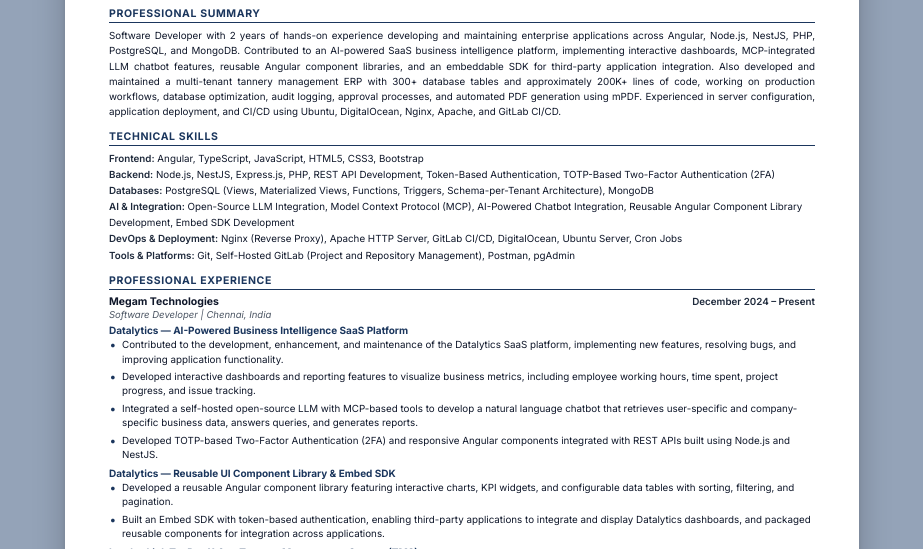
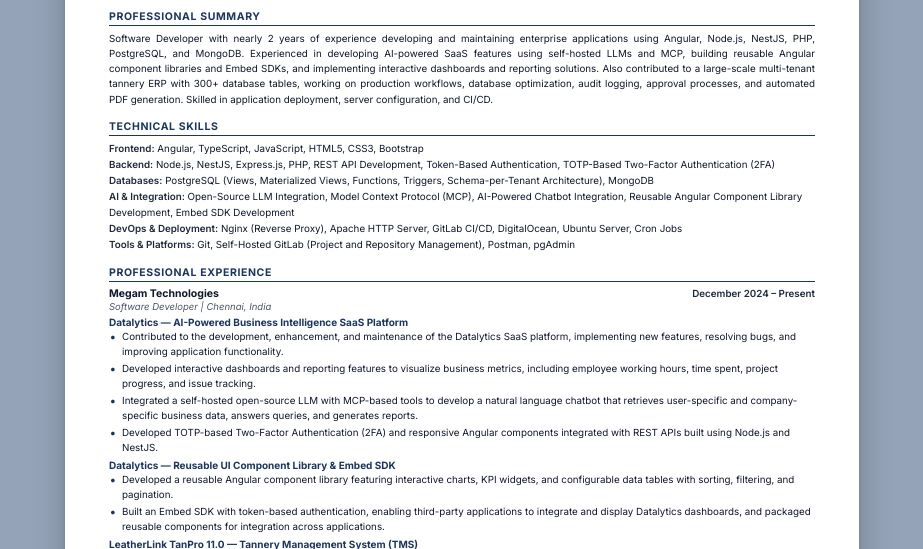
Before and after one commit to BoobalanIT/Resume-Builder, a website: page index.html in a window 1280 px wide. Shown: the part 227-776 px from the top of the page, without its empty margins (178-1101 px from the left). Drawn offline with Linux system fonts and the light colour scheme.

```diff
--- a/index.html
+++ b/index.html
@@ -69,14 +69,12 @@
       <section class="sec">
         <div class="sec-title">Professional Summary</div>
         <p class="summary" id="summary" contenteditable="false">
-          Software Developer with 2 years of hands-on experience developing and maintaining enterprise applications
-          across Angular, Node.js, NestJS, PHP, PostgreSQL, and MongoDB. Contributed to an AI-powered SaaS business
-          intelligence platform, implementing interactive dashboards, MCP-integrated LLM chatbot features, reusable
-          Angular component libraries, and an embeddable SDK for third-party application integration. Also developed and
-          maintained a multi-tenant tannery management ERP with 300+ database tables and approximately 200K+ lines of
-          code, working on production workflows, database optimization, audit logging, approval processes, and automated
-          PDF generation using mPDF. Experienced in server configuration, application deployment, and CI/CD using
-          Ubuntu, DigitalOcean, Nginx, Apache, and GitLab CI/CD.
+          Software Developer with nearly 2 years of experience developing and maintaining enterprise applications using
+          Angular, Node.js, NestJS, PHP, PostgreSQL, and MongoDB. Experienced in developing AI-powered SaaS features
+          using self-hosted LLMs and MCP, building reusable Angular component libraries and Embed SDKs, and implementing
+          interactive dashboards and reporting solutions. Also contributed to a large-scale multi-tenant tannery ERP
+          with 300+ database tables, working on production workflows, database optimization, audit logging, approval
+          processes, and automated PDF generation. Skilled in application deployment, server configuration, and CI/CD.
         </p>
       </section>
 
--- a/js/app.js
+++ b/js/app.js
@@ -83,7 +83,7 @@ function exportWord() {
 
           // Professional Summary
           heading("Professional Summary"),
-          new Paragraph({ children: [new TextRun({ text: "Software Developer with 2 years of hands-on experience developing and maintaining enterprise applications across Angular, Node.js, NestJS, PHP, PostgreSQL, and MongoDB. Contributed to an AI-powered SaaS business intelligence platform, implementing interactive dashboards, MCP-integrated LLM chatbot features, reusable Angular component libraries, and an embeddable SDK for third-party application integration. Also developed and maintained a multi-tenant tannery management ERP with 300+ database tables and approximately 200K+ lines of code, working on production workflows, database optimization, audit logging, approval processes, and automated PDF generation using mPDF. Experienced in server configuration, application deployment, and CI/CD using Ubuntu, DigitalOcean, Nginx, Apache, and GitLab CI/CD.", size: 19 })] }),
+          new Paragraph({ children: [new TextRun({ text: "Software Developer with nearly 2 years of experience developing and maintaining enterprise applications using Angular, Node.js, NestJS, PHP, PostgreSQL, and MongoDB. Experienced in developing AI-powered SaaS features using self-hosted LLMs and MCP, building reusable Angular component libraries and Embed SDKs, and implementing interactive dashboards and reporting solutions. Also contributed to a large-scale multi-tenant tannery ERP with 300+ database tables, working on production workflows, database optimization, audit logging, approval processes, and automated PDF generation. Skilled in application deployment, server configuration, and CI/CD.", size: 19 })] }),
           blank(),
 
           // Technical Skills
```
Also changed, not shown: preview.html (+6 -8 lines).
